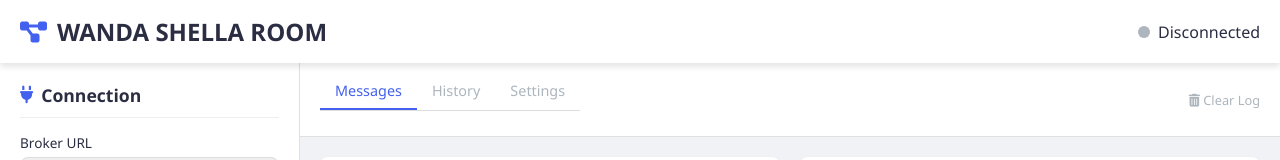
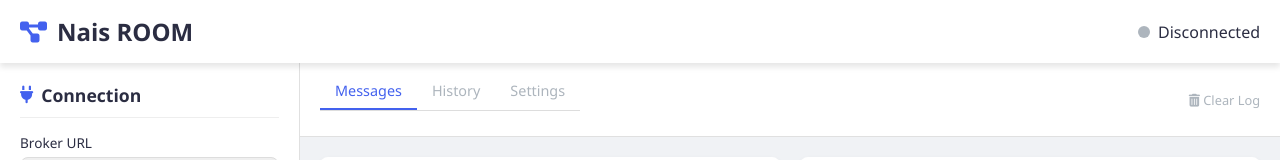
Before and after one commit to pasbatron/room, a plain HTML site: page docs/index.html in a window 1280 px wide. Shown: the top 160 px of the page. Drawn offline with Linux system fonts and the light colour scheme.

Commit message:
Update index.html

```diff
--- a/docs/index.html
+++ b/docs/index.html
@@ -3,7 +3,7 @@
 <head>
     <meta charset="UTF-8">
     <meta name="viewport" content="width=device-width, initial-scale=1.0">
-    <title>Advanced MQTT Web Client</title>
+    <title>Nais Chat</title>
     <script src="https://cdnjs.cloudflare.com/ajax/libs/mqtt/4.3.7/mqtt.min.js"></script>
     <link rel="stylesheet" href="https://cdnjs.cloudflare.com/ajax/libs/font-awesome/6.4.0/css/all.min.css">
     <style>
@@ -636,7 +636,7 @@
     <header>
         <div class="logo">
             <i class="fas fa-project-diagram"></i>
-            <h1>WANDA SHELLA ROOM</h1>
+            <h1>Nais ROOM</h1>
         </div>
         <div class="connection-status">
             <div class="status-indicator"></div>
```
